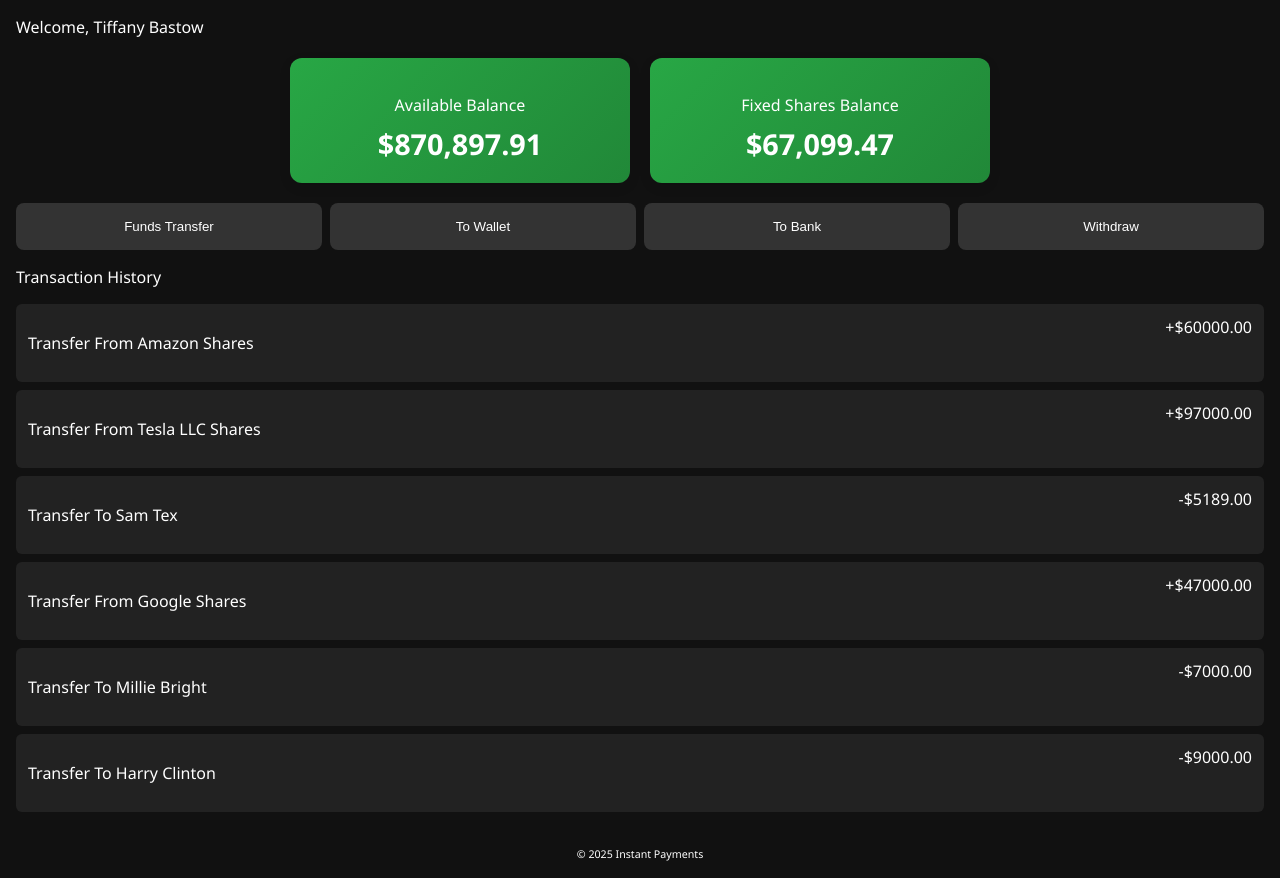
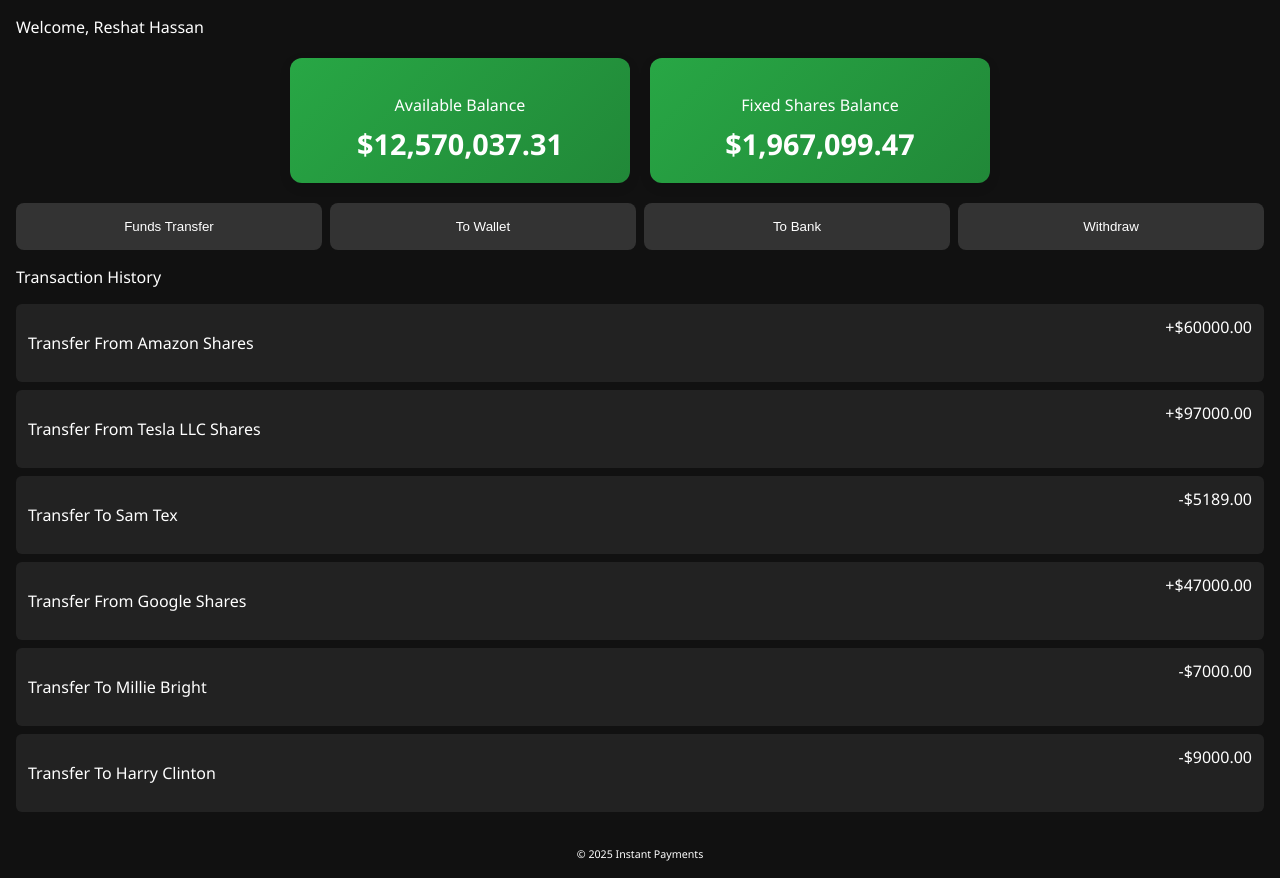
Before and after one commit to Financial-Payments/fdic, a plain HTML site: page dashboard.html in a window 1280 px wide. Drawn offline with Linux system fonts and the light colour scheme.

Commit message:
Update dashboard.html

```diff
--- a/dashboard.html
+++ b/dashboard.html
@@ -9,16 +9,16 @@
 <body class="dashboard-page">
   <header>
     <div class="profile">
-      <span>Welcome, Tiffany Bastow</span>
+      <span>Welcome, Reshat Hassan</span>
     </div>
     <div class="balance-cards-container">
   <div class="balance-card">
     <p>Available Balance</p>
-    <h1>$870,897.91</h1>
+    <h1>$12,570,037.31</h1>
   </div>
   <div class="balance-card">
     <p>Fixed Shares Balance</p>
-    <h1>$67,099.47</h1>
+    <h1>$1,967,099.47</h1>
   </div>
 </div>
   </header>
```
